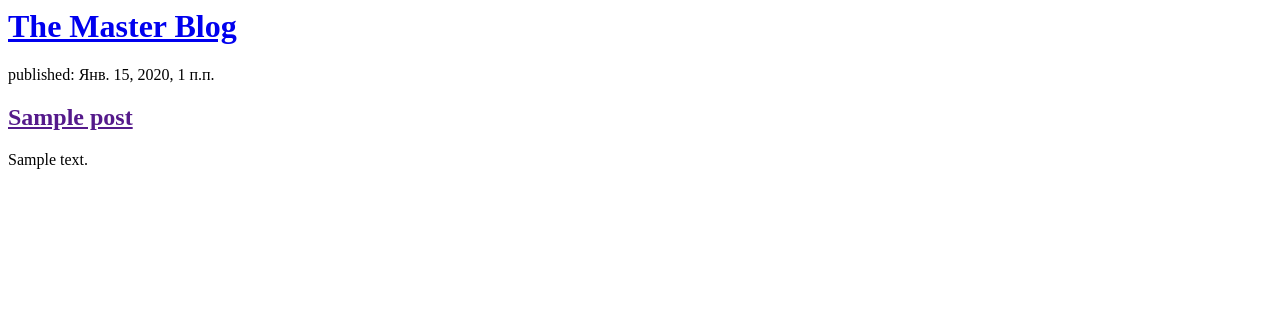
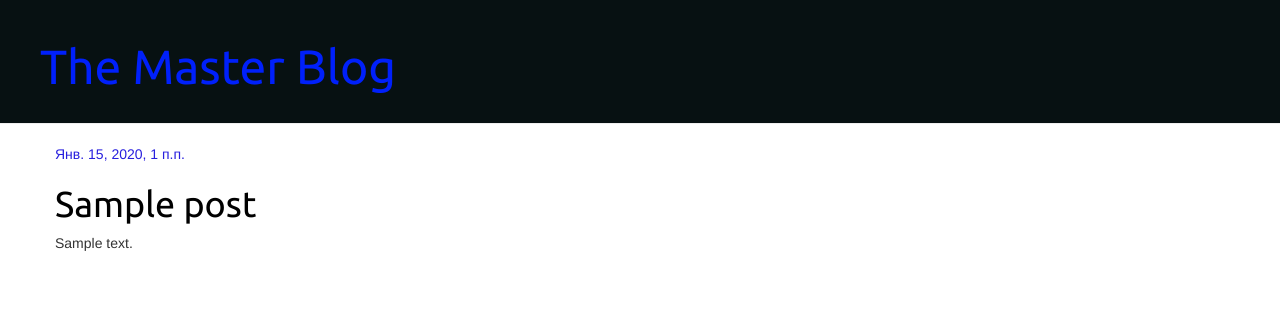
Before and after one commit to TheMastere/my-first-blog, a Django app: template blog/templates/blog/post_list.html in a window 1280 px wide. Shown: the top 322 px of the page. Run offline with Django 3.2, Linux system fonts and the light colour scheme; the template is opened without the code that fills it: values that come from a table or form of the project are taken from there, others are empty; tables that the repository leaves empty hold one stand-in row (values such as "Sample post"); some libraries are stand-ins or nearby versions.

Commit message:
Added view and template for detailed blog post as well as CSS for the site.

```diff
--- /dev/null
+++ b/blog/static/css/blog.css
@@ -0,0 +1,46 @@
+.page-header {
+    background-color: #071112;
+    margin-top: 0;
+    padding: 20px 20px 20px 40px;
+}
+
+.page-header h1, .page-header h1 a, .page-header h1 a:visited, .page-header h1 a:active {
+    color: #0020fb;
+    font-size: 36pt;
+    text-decoration: none;
+}
+
+.content {
+    margin-left: 40px;
+}
+
+h1, h2, h3, h4 {
+    font-family: 'Ubuntu', sans-serif;
+}
+
+.date {
+    color: #281fde;
+}
+
+.save {
+    float: right;
+}
+
+.post-form textarea, .post-form input {
+    width: 100%;
+}
+
+.top-menu, .top-menu:hover, .top-menu:visited {
+    color: #ffffff;
+    float: right;
+    font-size: 26pt;
+    margin-right: 20px;
+}
+
+.post {
+    margin-bottom: 70px;
+}
+
+.post h1 a, .post h1 a:visited {
+    color: #000000;
+}
--- /dev/null
+++ b/blog/templates/blog/base.html
@@ -0,0 +1,23 @@
+{% load static %}
+<html>
+    <head>
+        <title>TM Blog</title>
+        <link rel="stylesheet" href="//maxcdn.bootstrapcdn.com/bootstrap/3.2.0/css/bootstrap.min.css">
+        <link rel="stylesheet" href="//maxcdn.bootstrapcdn.com/bootstrap/3.2.0/css/bootstrap-theme.min.css">
+        <link href="https://fonts.googleapis.com/css?family=Ubuntu&display=swap" rel="stylesheet">
+        <link rel="stylesheet" href="{% static 'css/blog.css' %}">
+    </head>
+    <body>
+    <div class="page-header">
+        <h1><a href="/">The Master Blog</a></h1>
+    </div>
+    <div class="content container">
+        <div class="row">
+            <div class="col-md-8">
+            {% block content %}
+            {% endblock %}
+            </div>
+        </div>
+    </div>
+</body>
+</html>
--- a/blog/templates/blog/post_list.html
+++ b/blog/templates/blog/post_list.html
@@ -1,16 +1,13 @@
-<html>
-    <head>
-        <title>TM blog</title>
-    </head>
-    <body>
-        <div>
-            <h1><a href="/">The Master Blog</a></h1>
-        </div>
+{% extends 'blog/base.html' %}
 
-        {% for post in posts %}
-        <div>
-            <p>published: {{ post.published_date }}</p>
-            <h2><a href="">{{ post.title }}</a></h2>
+{% block content %}
+    {% for post in posts %}
+        <div class="post">
+            <div class="date">
+                {{ post.published_date }}
+            </div>
+            <h1><a href="{% url 'post_detail' pk=post.pk %}">{{ post.title }}</a></h1>
             <p>{{ post.text|linebreaksbr }}</p>
         </div>
     {% endfor %}
+{% endblock %}
--- a/blog/urls.py
+++ b/blog/urls.py
@@ -3,4 +3,5 @@ from . import views
 
 urlpatterns = [
     path('', views.post_list, name='post_list'),
+    path('post/<int:pk>/', views.post_detail, name='post_detail'),
 ]
--- a/blog/views.py
+++ b/blog/views.py
@@ -1,9 +1,13 @@
 from django.shortcuts import render
 from .models import Post
 from django.utils import timezone
+from django.shortcuts import render, get_object_or_404
 
 def post_list(request):
     return render(request, 'blog/post_list.html', {})
 def post_list(request):
     posts = Post.objects.filter(published_date__lte=timezone.now()).order_by('published_date')
     return render(request, 'blog/post_list.html', {'posts': posts})
+def post_detail(request, pk):
+    post = get_object_or_404(Post, pk=pk)
+    return render(request, 'blog/post_detail.html', {'post': post})
```
Also changed, not shown: blog/templates/blog/post_detail.html (added, +13 -0 lines).
